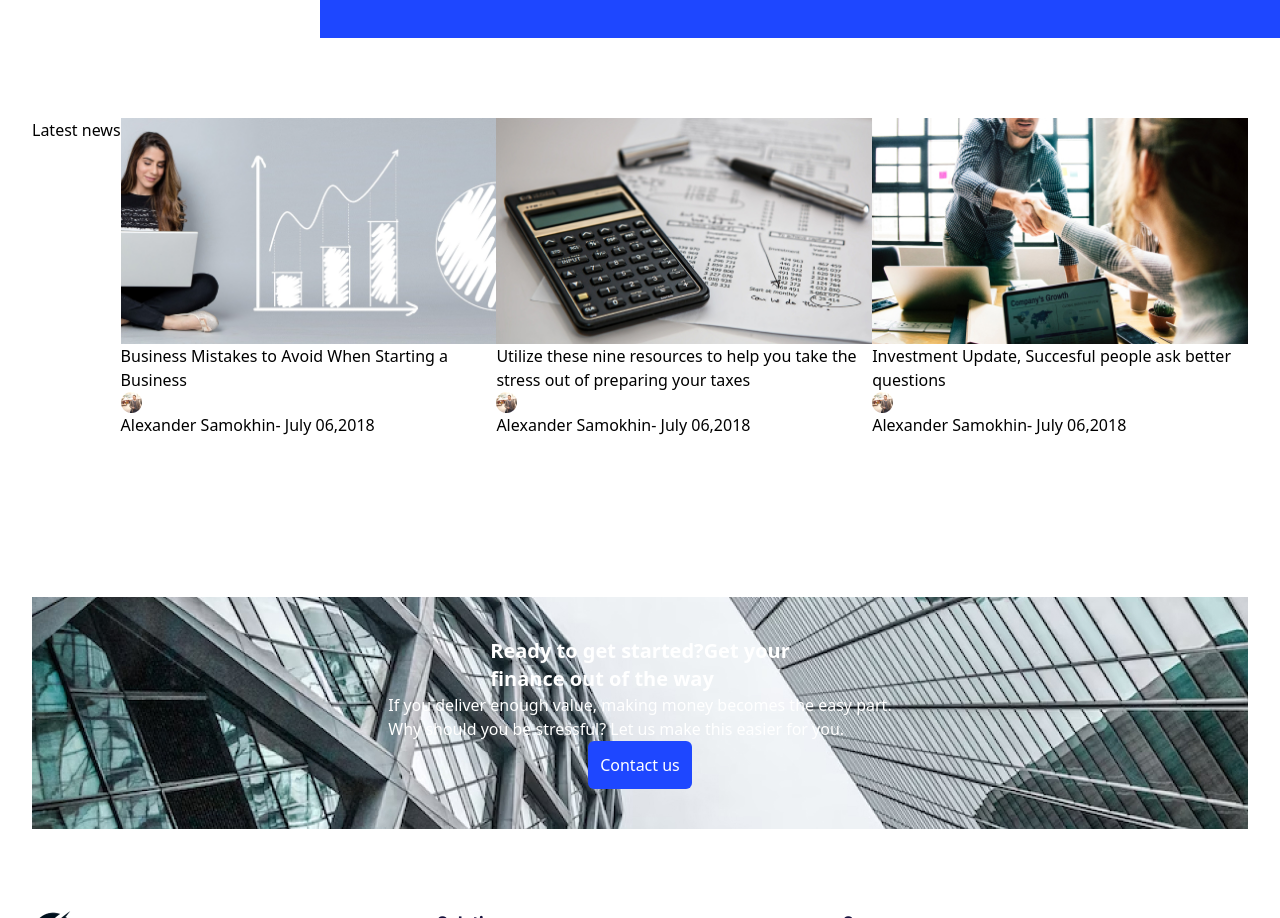
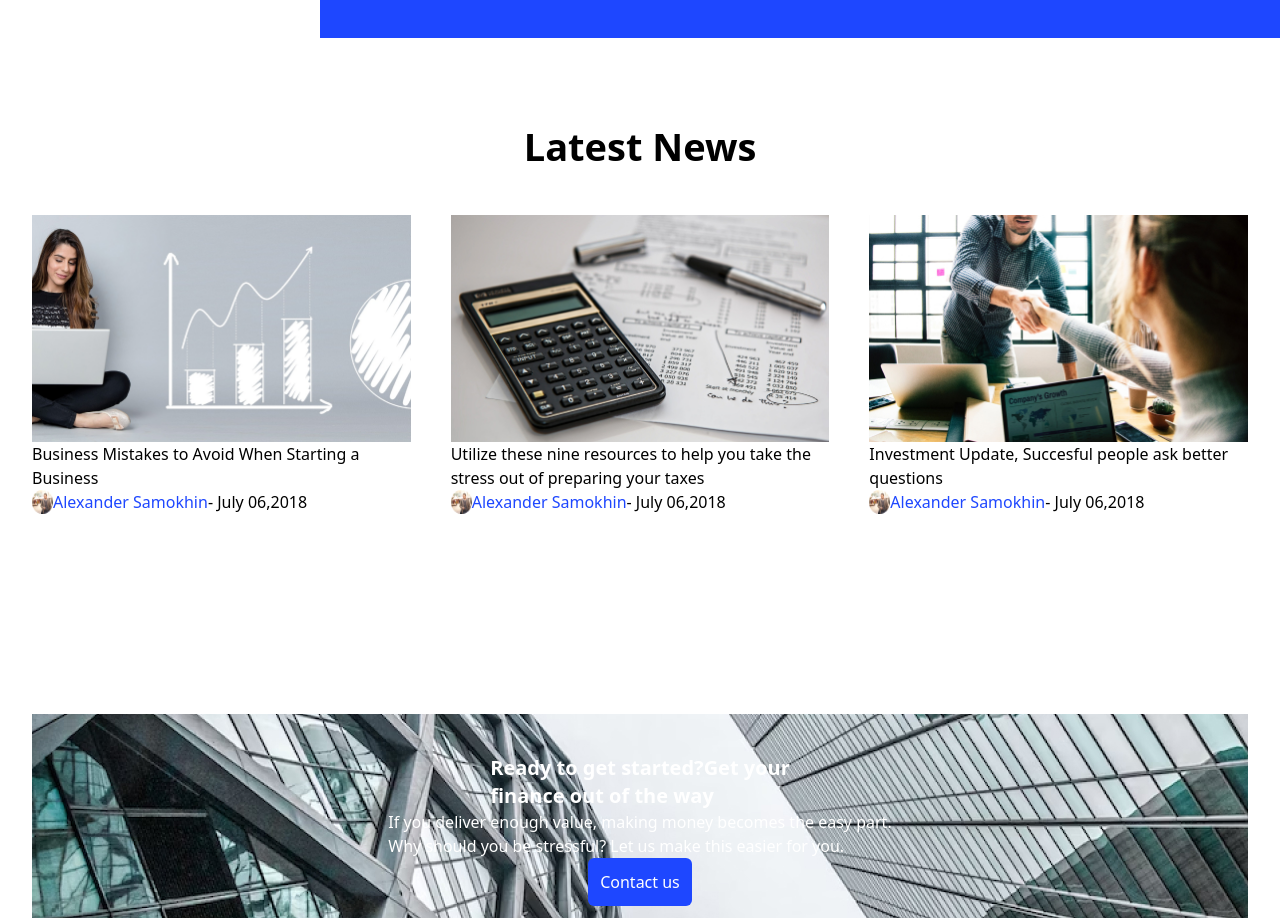
Before and after one commit to Alexandra4373/Spinfluence, a React (Vite) app: page / in a window 1280 px wide. Shown: the part 4415-5333 px from the top of the page. Built offline with nearby package versions, Linux system fonts and the light colour scheme; a web font is replaced by a local one.

Commit message:
Update App.jsx

```diff
--- a/src/App.jsx
+++ b/src/App.jsx
@@ -310,16 +310,19 @@ function App() {
 
           {/* Latest news */}
           <div className="container  py-20">
-            <div className="flex">
-              <h1>Latest news</h1>
+            <h1 className="flex justify-center items-center text-[38px] font-bold">
+              Latest News
+            </h1>
+            <div className="flex gap-10 py-10">
               <div className="flex-1">
                 <img src={blog01} />
                 <p>Business Mistakes to Avoid When Starting a Business</p>
 
-                <div className="">
+                <div className="flex">
                   <img src={profile} />
-                  <p>
-                    Alexander Samokhin<span>- July 06,2018</span>
+                  <p className="text-primary">
+                    Alexander Samokhin
+                    <span className="text-black">- July 06,2018</span>
                   </p>
                 </div>
               </div>
@@ -331,10 +334,11 @@ function App() {
                   of preparing your taxes
                 </p>
 
-                <div className="">
+                <div className="flex">
                   <img src={profile} />
-                  <p>
-                    Alexander Samokhin<span>- July 06,2018</span>
+                  <p className="text-primary">
+                    Alexander Samokhin
+                    <span className="text-black">- July 06,2018</span>
                   </p>
                 </div>
               </div>
@@ -343,10 +347,11 @@ function App() {
                 <img src={blog03} />
                 <p>Investment Update, Succesful people ask better questions</p>
 
-                <div className="">
+                <div className="flex">
                   <img src={profile} />
-                  <p>
-                    Alexander Samokhin<span>- July 06,2018</span>
+                  <p className="text-primary">
+                    Alexander Samokhin
+                    <span className="text-black">- July 06,2018</span>
                   </p>
                 </div>
               </div>
```
